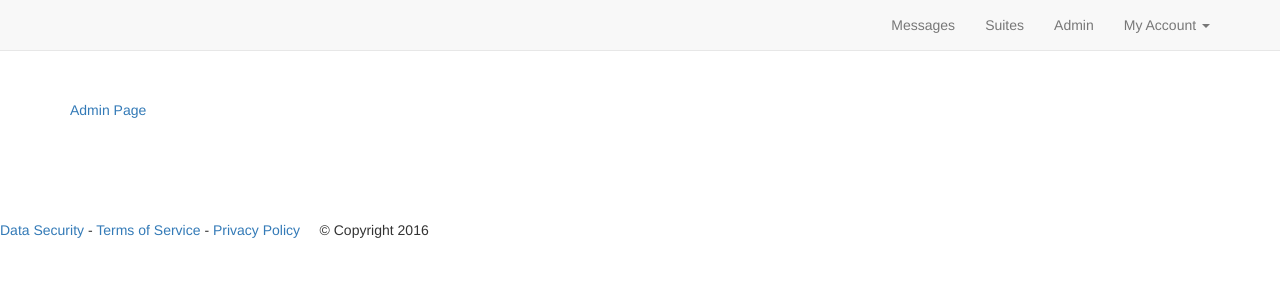
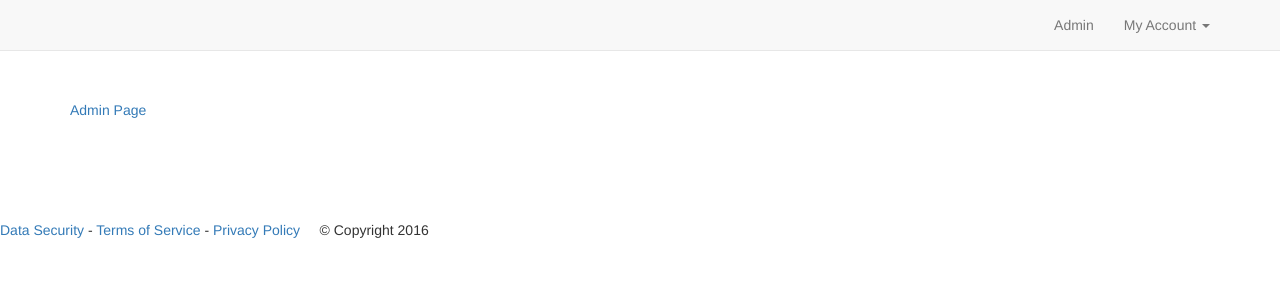
Before and after one commit to dkbaldwin/indevelopme-simlite, a Flask app: page / in a window 1280 px wide. Shown: the top 300 px of the page. Run offline with Flask 2, Linux system fonts and the light colour scheme; some libraries are stand-ins or nearby versions.

Commit message:
Clean up the navigation bar
The navigation only needs the administration page so the users know how to reference it

```diff
--- a/portal/templates/navigation.html
+++ b/portal/templates/navigation.html
@@ -18,8 +18,6 @@
         <div id="navbar" class="navbar-collapse collapse">
           {% block user_menu %}
           <ul class="nav navbar-nav navbar-right">
-            <li class=""><a href="[/mailbox/home/inbox]">Messages</a></li>
-            <li class=""><a href="[/tmanager/ls/suites]">Suites</a></li>
             <li class=""><a href="{{url_for('admin_landing_page')}}">Admin</a></li>
             <li class="dropdown">
               <a href="#" class="dropdown-toggle" data-toggle="dropdown" role="button" aria-haspopup="true" aria-expanded="false">
```
